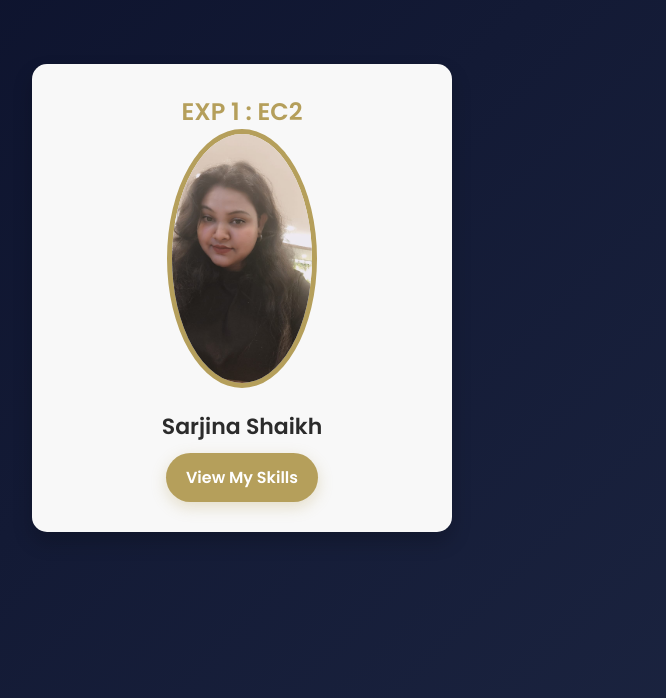
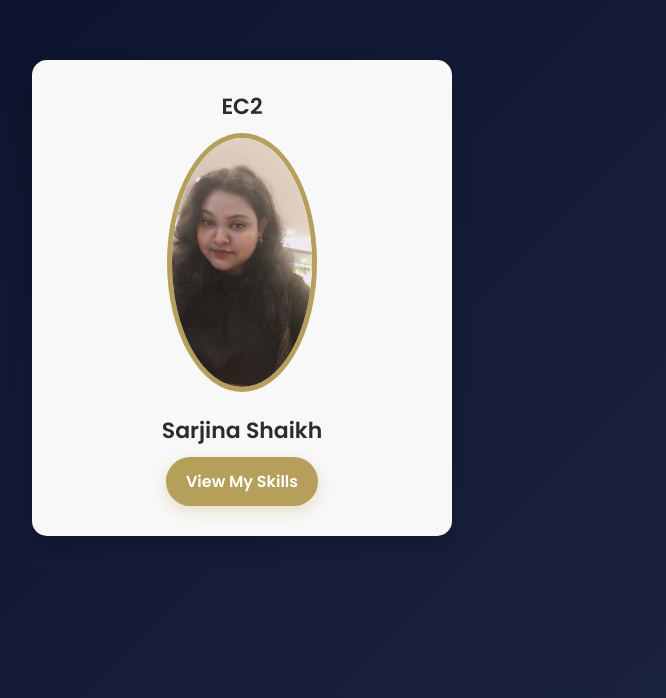
Before and after one commit to SarjinaWebWizDev/Profile, a website: page views/index.html in a window 1280 px wide. Shown: the part 102-800 px from the top of the page, without its empty margins (398-1064 px from the left). Drawn offline with Linux system fonts and the light colour scheme.

Commit message:
Update index.html

```diff
--- a/views/index.html
+++ b/views/index.html
@@ -73,7 +73,7 @@
 </head>
 <body>
     <div class="container">
-        <h2>EXP 1 : EC2</h2>
+        <h1>EC2</h1>
         <img src="/profile pic.jpg" alt="Profile" class="profile-img">
         <h1>Sarjina Shaikh</h1>
         <a href="/skills" class="btn">View My Skills</a>
```
